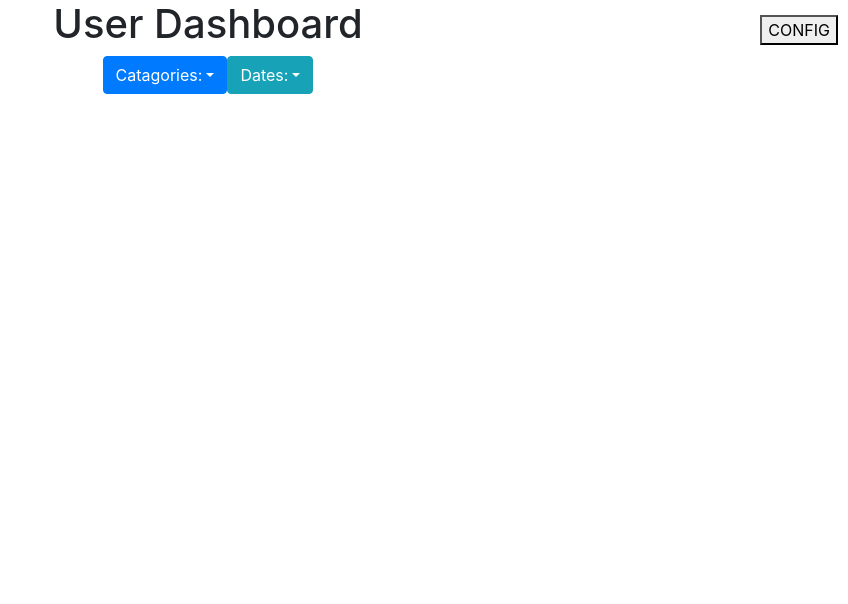
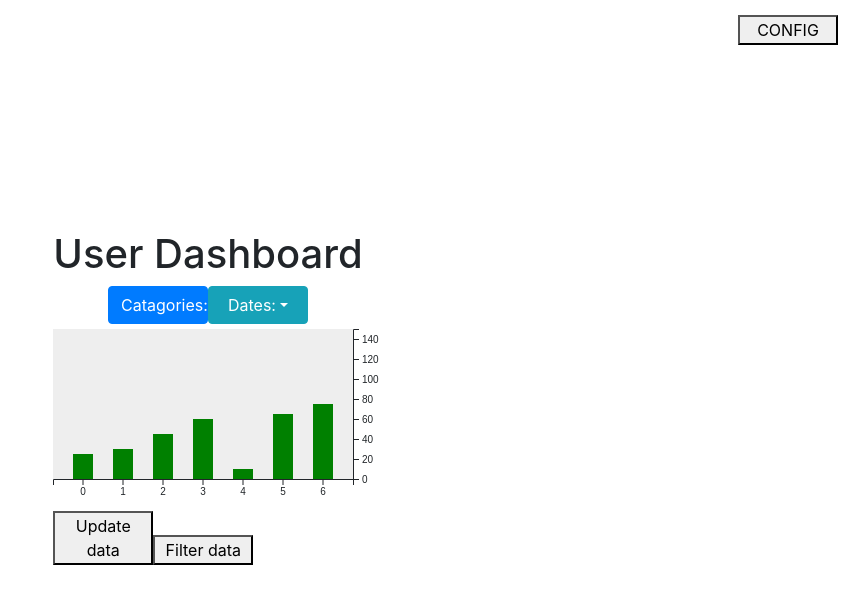
Before and after one commit to oslabs-beta/watchmo, a React app: page /userDashBoard in a window 1280 px wide. Shown: the top 604 px of the page, without its empty margins (432-1280 px from the left). Built offline with nearby package versions, Linux system fonts and the light colour scheme; the HTML template or start-up script is replaced by a standard one.

Commit message:
Completed Bar Graph D3 Visual and testing

```diff
--- a/package.json
+++ b/package.json
@@ -25,6 +25,7 @@
   "dependencies": {
     "@babel/preset-typescript": "^7.7.4",
     "@types/chrome": "0.0.91",
+    "@types/d3": "^5.7.2",
     "@types/react": "^16.9.16",
     "@types/react-dom": "^16.9.4",
     "body-parser": "^1.19.0",
--- a/src/display/Components/App.tsx
+++ b/src/display/Components/App.tsx
@@ -2,7 +2,7 @@ import * as React from "react";
 import UserDashboard from "./UserDashboard";
 import "../stylesheets/style.scss";
 
-const app: React.FC = () => {
+const App: React.FC = () => {
 
     return (
         <React.Fragment>{< UserDashboard />}</React.Fragment>
@@ -11,4 +11,4 @@ const app: React.FC = () => {
 // starting point
 // render(<app />, document.querySelector('#root'))
 
-export default app;
+export default App;
--- a/src/display/Components/UserDashboard.tsx
+++ b/src/display/Components/UserDashboard.tsx
@@ -1,7 +1,7 @@
 import * as React from 'react';
 import { ButtonDropdown, DropdownToggle, DropdownMenu, DropdownItem } from 'reactstrap';
 import 'bootstrap/dist/css/bootstrap.css';
-
+import VertColViz from './VertColViz';
 
 //typescript: testing heading and caption
 const UserDashboard: React.FC = () => {
@@ -16,7 +16,11 @@ const UserDashboard: React.FC = () => {
     const toggleDate = (): void => {
         setDateOpen(!dropdownDateOpen);
     }
-
+    const arrayOfCategories: string [] = ["Cat 1", "Cat 2", "Cat 3"];
+    const categories: object[] = [];
+    for (let i = 0; i < arrayOfCategories.length; i++) {
+        categories.push(<DropdownItem > { arrayOfCategories[i]} </DropdownItem>)
+    }
     return (
         <div id='UserDashboard'>
             <h1> User Dashboard  </h1>
@@ -27,10 +31,7 @@ const UserDashboard: React.FC = () => {
                         Catagories:
   </DropdownToggle>
                     <DropdownMenu>
-                        <DropdownItem>Category 1</DropdownItem>
-                        <DropdownItem> Category 2 </DropdownItem>
-                        <DropdownItem>Category 3</DropdownItem>
-                        <DropdownItem>Category 4</DropdownItem>
+                        {categories}
                     </DropdownMenu>
                 </ButtonDropdown>
 
@@ -45,6 +46,9 @@ const UserDashboard: React.FC = () => {
                         <DropdownItem> Date 4 </DropdownItem>
                     </DropdownMenu>
                 </ButtonDropdown></div>
+            <div>
+                <VertColViz />
+            </div>
         </div>
     )
 }
--- /dev/null
+++ b/src/display/Components/VertColViz.jsx
@@ -0,0 +1,78 @@
+import { select, axisBottom, axisRight, scaleLinear, scaleBand } from "d3";
+import React, { useRef, useEffect, useState } from "react";
+
+/* The useEffect Hook is for running side effects outside of React,
+       for instance inserting elements into the DOM using D3 */
+
+
+function VertColViz() {
+    //hooks that sets the state of data
+    const [data, setData] = useState([25, 30, 45, 60, 10, 65, 75]);
+    /*The useRef Hook creates a variable that "holds on' to a value across rendering passes.
+    In this case, it will hold our component's SVG DOM element. It's initialized null and React will assign it later
+    (see return statement)
+    */
+    const svgRef = useRef();
+
+    // will be called initially and on every data change
+    useEffect(() => {
+        const svg = select(svgRef.current);
+        const xScale = scaleBand()
+            .domain(data.map((value, index) => index))
+            .range([0, 300])
+            .padding(0.5);
+
+        const yScale = scaleLinear()
+            .domain([0, 150])
+            .range([150, 0]);
+
+        const colorScale = scaleLinear()
+            .domain([75, 100, 150])
+            .range(["green", "orange", "red"])
+            .clamp(true);
+
+        const xAxis = axisBottom(xScale).ticks(data.length);
+
+        svg
+            .select(".x-axis")
+            .style("transform", "translateY(150px)")
+            .call(xAxis);
+
+        const yAxis = axisRight(yScale);
+        svg
+            .select(".y-axis")
+            .style("transform", "translateX(300px)")
+            .call(yAxis);
+
+        svg
+            .selectAll(".bar")
+            .data(data)
+            .join("rect")
+            .attr("class", "bar")
+
+            .style("transform", "scale(1, -1)")
+            .attr("x", (value, index) => xScale(index))
+            .attr("y", -150)
+            .attr("width", xScale.bandwidth())
+            .transition()
+            .attr("fill", colorScale)
+            .attr("height", value => 150 - yScale(value));
+    }, [data]);
+    return (
+        <React.Fragment>
+            <svg ref={svgRef}>
+                <g className="x-axis" />
+                <g className="y-axis" />
+            </svg>
+            <button onClick={() => setData(data.map(value => value + 5))}>
+                Update data
+          </button>
+            <button onClick={() => setData(data.filter(value => value < 35))}>
+                Filter data
+          </button>
+        </React.Fragment>
+    );
+}
+
+
+export default VertColViz;
--- a/src/display/stylesheets/style.scss
+++ b/src/display/stylesheets/style.scss
@@ -15,3 +15,31 @@ h1, h2{
     justify-content: center;
     align-items: center;
 }
+svg {
+    background: #eee;
+    overflow: visible;
+    margin-bottom: 2rem;
+    display: block;
+  }
+
+  #root {
+    display: flex;
+    flex-direction: column;
+    align-items: center;
+    justify-content: center;
+    height: 100vh;
+  }
+
+  button {
+    margin-bottom: 5px;
+    width: 100px;
+  }
+
+  body {
+  margin: 0;
+  font-family: -apple-system, BlinkMacSystemFont, "Segoe UI", "Roboto", "Oxygen",
+    "Ubuntu", "Cantarell", "Fira Sans", "Droid Sans", "Helvetica Neue",
+    sans-serif;
+  -webkit-font-smoothing: antialiased;
+  -moz-osx-font-smoothing: grayscale;
+}
```
Also changed, not shown: 2 other files (tests, documents, lock files or other folders).
